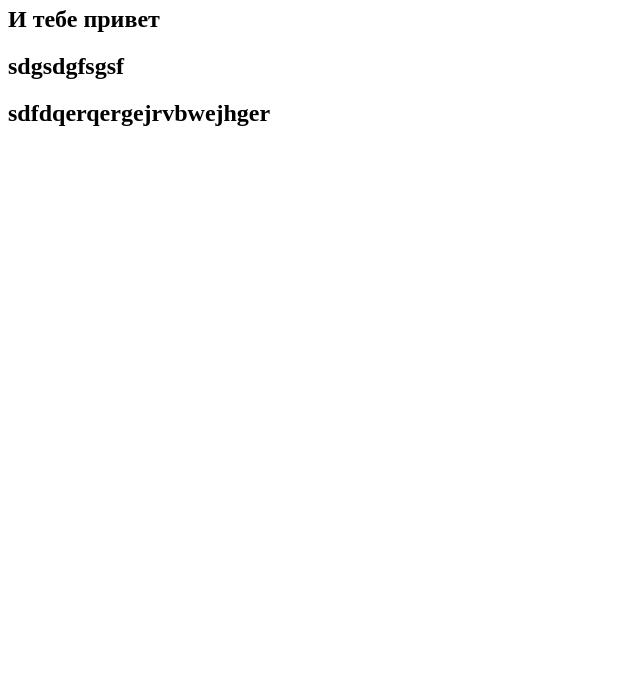
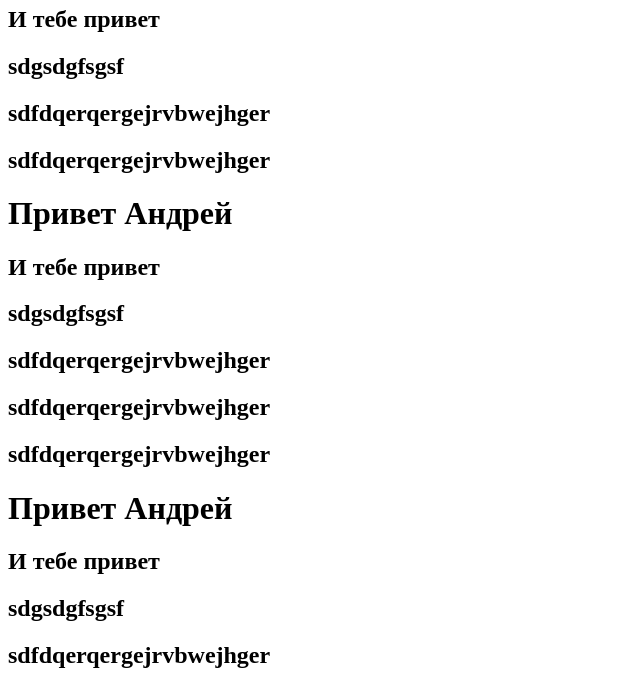
Before and after one commit to evgeniy270894/test, a plain HTML site: page index.html in a window 1280 px wide. Shown: the part 676-1365 px from the top of the page, without its empty margins (0-640 px from the left). Before the commit the page ends 823 px from the top, so only its background shows below. Drawn offline with Linux system fonts and the light colour scheme.

Commit message:
add huiny #2

```diff
--- a/index.html
+++ b/index.html
@@ -9,7 +9,7 @@
 <h1>Привет Андрей</h1>
 <h2>И тебе привет</h2>
 <h2>sdgsdgfsgsf</h2>
-<h2>sdfdqerqergejrvbwejhger</h2>
+<h2>sdgdgsdfgsdfgs</h2>
 
 <h1>Привет Андрей</h1>
 <h2>И тебе привет</h2>
@@ -18,6 +18,18 @@
 <h1>Привет Андрей</h1>
 <h2>И тебе привет</h2>
 <h2>sdgsdgfsgsf</h2>
+<h2>dsfgdsgdsfgdsgds</h2>
+<h1>Привет Андрей</h1>
+<h2>И тебе привет</h2>
+<h2>sdgsdgfsgsf</h2>
+<h2>sdfdqerqergejrvbwejhger</h2>
+<h2>sdfdqerqergejrvbwejhger</h2>
+<h1>Привет Андрей</h1>
+<h2>И тебе привет</h2>
+<h2>sdgsdgfsgsf</h2>
+<h2>sdfdqerqergejrvbwejhger</h2>
+
+<h2>sdfdqerqergejrvbwejhger</h2>
 <h2>sdfdqerqergejrvbwejhger</h2>
 <h1>Привет Андрей</h1>
 <h2>И тебе привет</h2>
```
